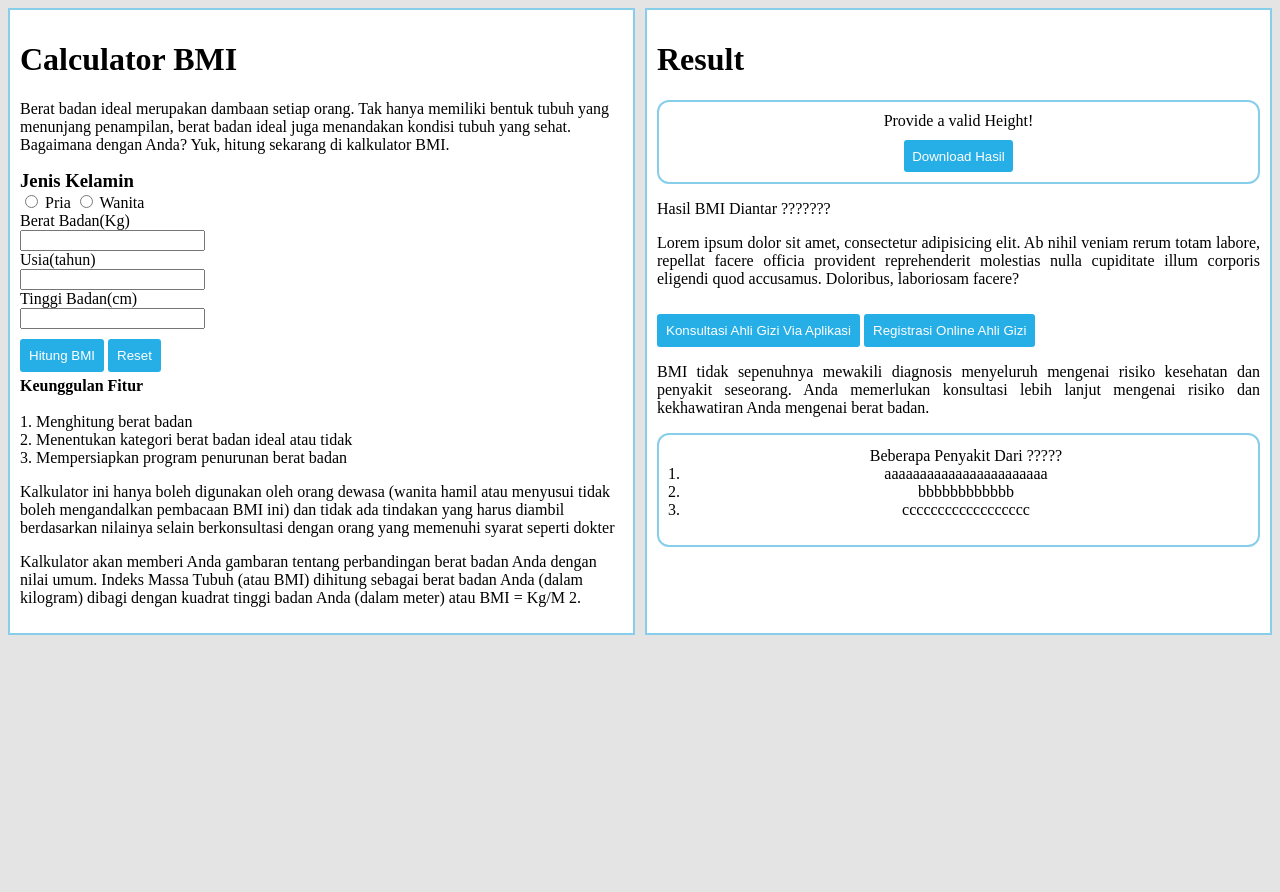
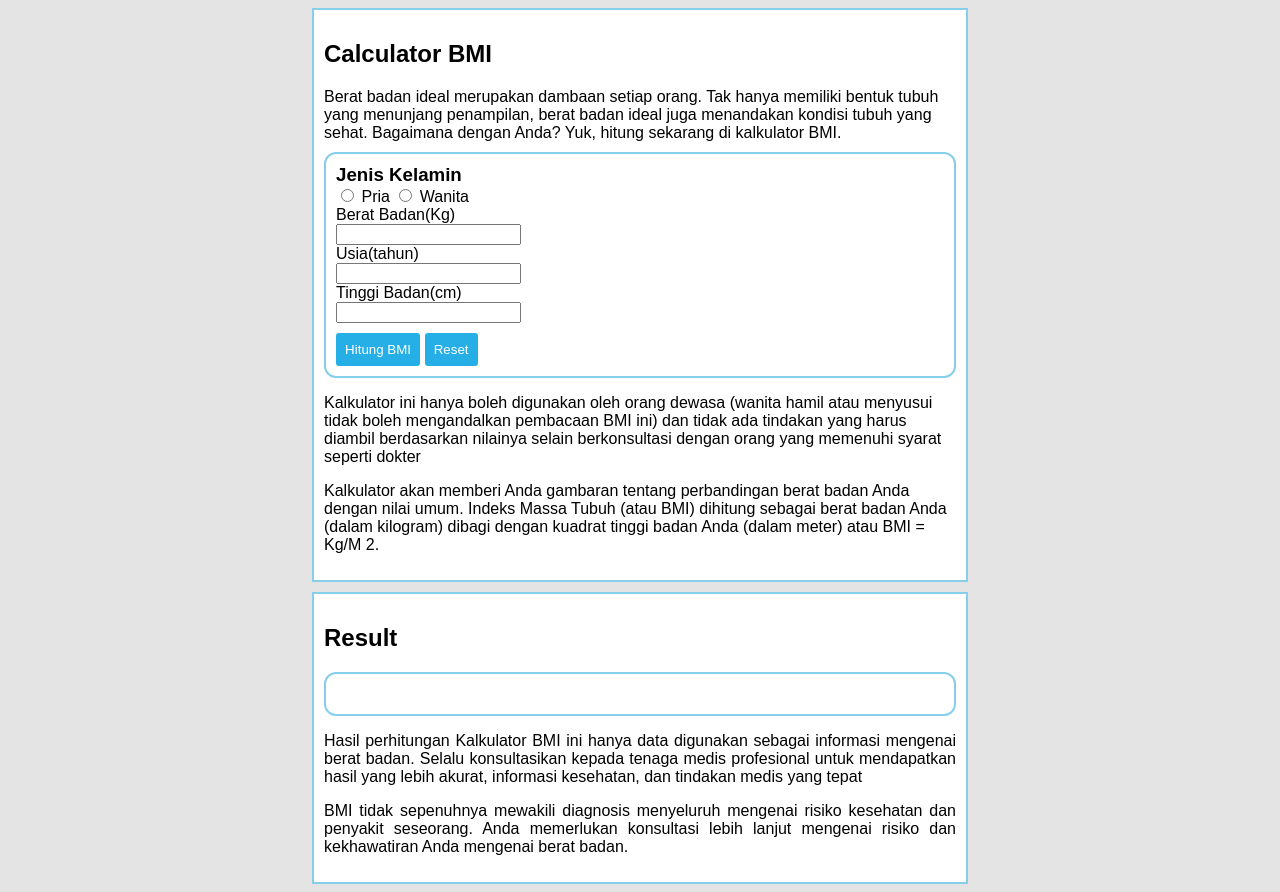
Before and after one commit to revou-fundamental-course/8-jul-24-Nal4mr, a plain HTML site: page index.html in a window 1280 px wide. Both pictures are taken after a click on the button "Hitung BMI". Before the commit the page ends 800 px from the top, so only its background shows below. Drawn offline with Linux system fonts and the light colour scheme.

Commit message:
alot changes

```diff
--- a/css/styles.css
+++ b/css/styles.css
@@ -1,14 +1,17 @@
-
 body {
     background-color: #e4e4e4;
+    font-family: sans-serif;
 }
 
+/* main box */
 .container {
     display: flex;
     gap: 10px;
-    flex-direction: row;
+    flex-direction: column;
+    align-items: center;
 }
 
+/* section utama */
 .kiri {
     background-color: rgb(255, 255, 255);
     padding: 10px;
@@ -17,12 +20,25 @@ body {
     opacity: 0.999;
 }
 
+/* box input */
 .container-input {
     padding: 10px;
     border-radius: 12px;
     border: 2px solid skyblue;
+    margin-top: 10px;
 }
 
+/* text hasil BMI */
+.hasil {
+    color: #0785c8;
+}
+
+/* auto artikel BMI */
+.article-bmi {
+    text-align: justify;
+}
+
+/* Text for spacing */
 h3 {
     margin: 0%;
 }
@@ -32,6 +48,7 @@ h4 {
     margin-bottom: 0%;
 }
 
+/* section kedua */
 .kanan {
     background-color: rgb(255, 255, 255);
     padding: 10px;
@@ -41,6 +58,11 @@ h4 {
     text-align: justify;
 }
 
+#section2 {
+    display: none;
+}
+
+/* Hasil BMI */
 .box-kanan-hasil {
     padding: 10px;
     border-radius: 12px;
@@ -50,24 +72,7 @@ h4 {
     text-align: center;
 }
 
-ul {
-    margin-top: 2px;
-    padding-left: 15px;
-}
-
-li {
-    list-style: decimal;
-}
-
-.box-kanan-sakit {
-    padding: 10px;
-    border-radius: 12px;
-    border: 2px solid skyblue;
-    align-items: center;
-    justify-content: center;
-    text-align: center;
-}
-
+/* button style */
 .button {
     margin-top: 10px;
     background-color: #26aee7;
@@ -78,10 +83,10 @@ li {
     cursor: pointer;
 }
 
-
 .button:hover {
     background-color: #5ea4c1;
 }
+
 .hov-red:hover {
     background-color: #d67d4e;
 }
--- a/index.html
+++ b/index.html
@@ -9,93 +9,91 @@
 </head>
 
 <body>
-    <div class="container">
+    <main class="container">
+        <!-- Section KIRI -->
+        <section class="kiri">
+            <header>
+                <h1>Calculator BMI</h1>
+            </header>
 
-        <!-- KIRI -->
-        <div class="kiri">
-            <h1>Calculator BMI</h1>
-            <p>Berat badan ideal merupakan dambaan setiap orang. Tak hanya memiliki bentuk tubuh yang menunjang
+            <!-- Article Kiri 1 -->
+            <article>
+                Berat badan ideal merupakan dambaan setiap orang. Tak hanya memiliki bentuk tubuh yang menunjang
                 penampilan,
                 berat badan ideal juga menandakan kondisi tubuh yang sehat. Bagaimana dengan Anda? Yuk, hitung sekarang
-                di kalkulator BMI.</p>
+                di kalkulator BMI.
+            </article>
 
-            <!-- INPUT -->
-            <div class="input">
-                <!-- Kelamin -->
+            <!-- INPUT FORM -->
+            <section class="container-input">
+                <form id="bmi-form">
+                    <!-- Kelamin Toggle Radio -->
+                    <div>
                         <h3>Jenis Kelamin</h3>
-                <input type="radio" id="pria">
+                        <input type="radio" name="kelamin" id="pria" value="laki">
                         <label for="pria">Pria</label>
-                <input type="radio" id="wanita">
+                        <input type="radio" name="kelamin" id="wanita" value="perem">
                         <label for="wanita">Wanita</label><br>
+                    </div>
+                    <!-- Counting Form-->
+                    <label>Berat Badan(Kg)</label><br>
+                    <input type="number" id="input-berat"><br>
+                    <label>Usia(tahun)</label><br>
+                    <input type="number" id="input-usia"><br>
+                    <label>Tinggi Badan(cm)</label><br>
+                    <input type="number" id="input-tinggi"><br>
 
-                <!-- Counting -->
-                <label>Berat Badan(Kg)</label><br>
-                <input type="text" id="weight"><br>
-                <label>Usia(tahun)</label><br>
-                <input type="text" id="tahun"><br>
-                <label>Tinggi Badan(cm)</label><br>
-                <input type="text" id="height"><br>
+                    <!-- Submit Button-->
+                    <input id="button-submit" type="button" class="button" value="Hitung BMI">
+                    <input id="reset-button" type="button" class="button hov-red" value="Reset">
+                </form>
+            </section>
 
-                <!-- Submit -->
-                <input id="btn" class="button" type="submit" value="Hitung BMI">
-                <input class="button hov-red" type="reset" value="Reset">
-
-
-            </div>
-            <!-- Article -->
-            <h4>Keunggulan Fitur</h4>
-            <br>1. Menghitung berat badan
-            <br>2. Menentukan kategori berat badan ideal atau tidak
-            <br>3. Mempersiapkan program penurunan berat badan
+            <!-- Article Kiri 2 -->
+            <article>
                 <p>Kalkulator ini hanya boleh digunakan oleh orang dewasa (wanita hamil atau menyusui tidak boleh
                     mengandalkan pembacaan BMI ini)
-                dan tidak ada tindakan yang harus diambil berdasarkan nilainya selain berkonsultasi dengan orang yang
+                    dan tidak ada tindakan yang harus diambil berdasarkan nilainya selain berkonsultasi dengan orang
+                    yang
                     memenuhi syarat seperti dokter</p>
                 <p>Kalkulator akan memberi Anda gambaran tentang perbandingan berat badan Anda dengan nilai umum. Indeks
                     Massa Tubuh (atau BMI) dihitung
-                sebagai berat badan Anda (dalam kilogram) dibagi dengan kuadrat tinggi badan Anda (dalam meter) atau BMI
+                    sebagai berat badan Anda (dalam kilogram) dibagi dengan kuadrat tinggi badan Anda (dalam meter) atau
+                    BMI
                     = Kg/M 2.</p>
-        </div>
+            </article>
+        </section>
+        <!-- Section Kiri END -->
 
-
-        <!-- KANAN -->
-        <div class="kanan">
+        <!-- Section KANAN -->
+        <section id="section2" class="kanan">
             <h1>Result</h1>
             <!-- Result box -->
             <div class="box-kanan-hasil">
-                <div id="result"></div>
-                <input class="button" type="submit" value="Download Hasil">
+                <!-- Auto Hasil JS -->
+                <h1 id="hasil-bmi" class="hasil"></h1>
+                <h3 id="kategori-bmi"></h3>
+                <!-- Auto Article Kanan JS 1 -->
+                <p id="article-bmi" class="article-bmi"></p>
             </div>
 
-            <!-- Article -->
-            <div>
-                <p>Hasil BMI Diantar ???????</p>
-                <p>Lorem ipsum dolor sit amet, consectetur adipisicing elit. Ab nihil veniam rerum totam labore,
-                    repellat facere officia provident reprehenderit molestias nulla cupiditate illum corporis eligendi
-                    quod accusamus. Doloribus, laboriosam facere?</p>
-            </div>
-            <input class="button" type="submit" value="Konsultasi Ahli Gizi Via Aplikasi">
-            <input class="button" type="submit" value="Registrasi Online Ahli Gizi">
-            <div>
+            <!-- Article Kanan 2-->
+            <article>
+
+                <p>Hasil perhitungan Kalkulator BMI ini hanya data digunakan sebagai
+                    informasi mengenai berat badan. Selalu konsultasikan kepada tenaga medis
+                    profesional untuk mendapatkan hasil yang lebih akurat, informasi kesehatan, dan tindakan medis yang
+                    tepat</p>
+            </article>
+            <!-- Article Kanan 3 -->
+            <article>
                 <p>BMI tidak sepenuhnya mewakili diagnosis menyeluruh mengenai risiko kesehatan dan penyakit seseorang.
                     Anda memerlukan konsultasi lebih lanjut mengenai risiko dan kekhawatiran Anda mengenai berat badan.
                 </p>
-            </div>
-            <div class="box-kanan-sakit">
-                <ul>Beberapa Penyakit Dari ?????
-                    <li>aaaaaaaaaaaaaaaaaaaaaaa</li>
-                    <li>bbbbbbbbbbbb</li>
-                    <li>cccccccccccccccccc</li>
-                </ul>
-            </div>
-
-        </div>
-
-
-    </div>
-
-    </div>
-
+            </article>
+        </section>
+        <!-- Section Kanan End -->
+    </main>
     <script src="js/script.js"></script>
 </body>
 
--- a/js/script.js
+++ b/js/script.js
@@ -1,45 +1,78 @@
-window.onload = () => {
-    let button = document.querySelector("#btn");
-    button.addEventListener("click", calculateBMI);
-};
+// Menentukan Constanta
+const tinggi = document.getElementById('input-tinggi');
+const usia = document.getElementById('input-usia');
+const berat = document.getElementById('input-berat');
+const hasil = document.getElementById('hasil-bmi');
+const kategori = document.getElementById('kategori-bmi');
+const article = document.getElementById('article-bmi');
+const hitungBMI = document.getElementById("button-submit");
+const resetButton = document.getElementById("reset-button");
+const section2 = document.querySelector('#section2');
 
-function calculateBMI() {
+// showing section 2
+hitungBMI.addEventListener("click", calculateBmi);
+resetButton.addEventListener("click", resetForm);
+hitungBMI.addEventListener("click", () => { section2.style.display = 'block'; });
+resetButton.addEventListener("click", () => { section2.style.display = 'none'; });
 
-    /* function untuk BMI mendapatkan hasil inputan */
-    let height = parseInt(document.querySelector("#height").value);
-    let weight = parseInt(document.querySelector("#weight").value);
+// Pesan Hasil BMI
+function klasifikasiBmi(bmi) {
+    if (bmi < 18.5) {
+        return `Kekurangan berat badan`;
+    } else if (bmi >= 18.5 && bmi < 24.9) {
+        return `Normal (ideal)`;
+    } else if (bmi >= 25.0 && bmi < 29.9) {
+        return `Kelebihan Berat badan`;
+    } else {
+        return `Kegemukan (Obesitas)`;
+    }
+}
 
-    let result = document.querySelector("#result");
+// Article Hasil BMI
+function articleBmi(bmi) {
+    if (bmi < 18.5) {
+        return `Anda termasuk dalam kategori kurang berat badan.
+                Hubungi dokter Anda untuk informasi lebih lanjut
+                tentang diet dan nutrisi yang tepat untuk meningkatkan kesehatan.`;
+    } else if (bmi >= 18.5 && bmi < 24.9) {
+        return `Berat badan Anda termasuk dalam kategori ideal.
+                Jaga berat badan Anda dengan makanan seimbang dan olahraga.`;
+    } else if (bmi >= 25.0 && bmi < 29.9) {
+        return `Anda termasuk dalam kategori kelebihan berat badan.
+                Cara terbaik untuk menurunkan berat badan adalah dengan mengatur asupan
+                kalori dan melakukan aktivitas fisik. Jika Anda termasuk dalam kategori ini,
+                disarankan untuk menurunkan berat badan Anda ke berat badan normal.`;
+    } else {
+        return `Anda termasuk dalam kategori obesitas.Yuk, coba turunkan berat badan
+                Anda dan terapkan pola hidup sehat dengan memperhatikan asupan kalori dan olahraga.
+                Segera hubungi dokter untuk pemeriksaan medis agar Anda tahu risiko yang berkaitan dengan berat badan Anda.`;
+    }
+}
 
-    // Checking the user providing a proper
-    // value or not
-    if (height === "" || isNaN(height))
-        result.innerHTML = "Provide a valid Height!";
+// Menghitung BMI
+function calculateBmi() {
+    let tbad = parseInt(tinggi.value);
+    let bbad = parseInt(berat.value);
+    let tahun = parseInt(usia.value);
 
-    else if (weight === "" || isNaN(weight))
-        result.innerHTML = "Provide a valid Weight!";
-
-    // Perhitungan BMI
-    else {
+    // Memvalidasi input
+    if (isNaN(tbad) && isNaN(bbad) && isNaN(tahun)) {
+        alert("Masukan Nilai yang valid");
+        return;
+    }
 
     // Rumus Perhitungan
-        let bmi = (weight / ((height * height)
-            / 10000)).toFixed(2);
+    let bmi = (bbad / ((tbad * tbad) / 10000)).toFixed(2);
 
-        // Pesan Hasil BMI
-        if (bmi < 18.5) result.innerHTML =
-            `Kekurangan berat badan : <span>${bmi}</span>`;
+    hasil.textContent = bmi;
+    kategori.textContent = `${klasifikasiBmi(parseFloat(bmi))}`;
+    article.textContent = `${articleBmi(parseFloat(bmi))}`;
+}
 
-        else if (bmi >= 18.5 && bmi < 24.9)
-            result.innerHTML =
-                `Normal (ideal) : <span>${bmi}</span>`;
-
-        else if (bmi >= 25.0 && bmi < 29.9)
-            result.innerHTML =
-                `Kelebihan Berat badan : <span>${bmi}</span>`;
-
-        else result.innerHTML =
-            `Kegemukan (Obesitas) : <br>${bmi}<br> Anda Memiliki berat badan lebih`;
-
+// function reset form
+function resetForm() {
+    document.getElementById('bmi-form').reset();
+    hasil.textContent = '';
+    kategori.textContent = '';
+    article.textContent = '';
 }
-}
```
Lines whose indentation alone changed are shown as unchanged.
